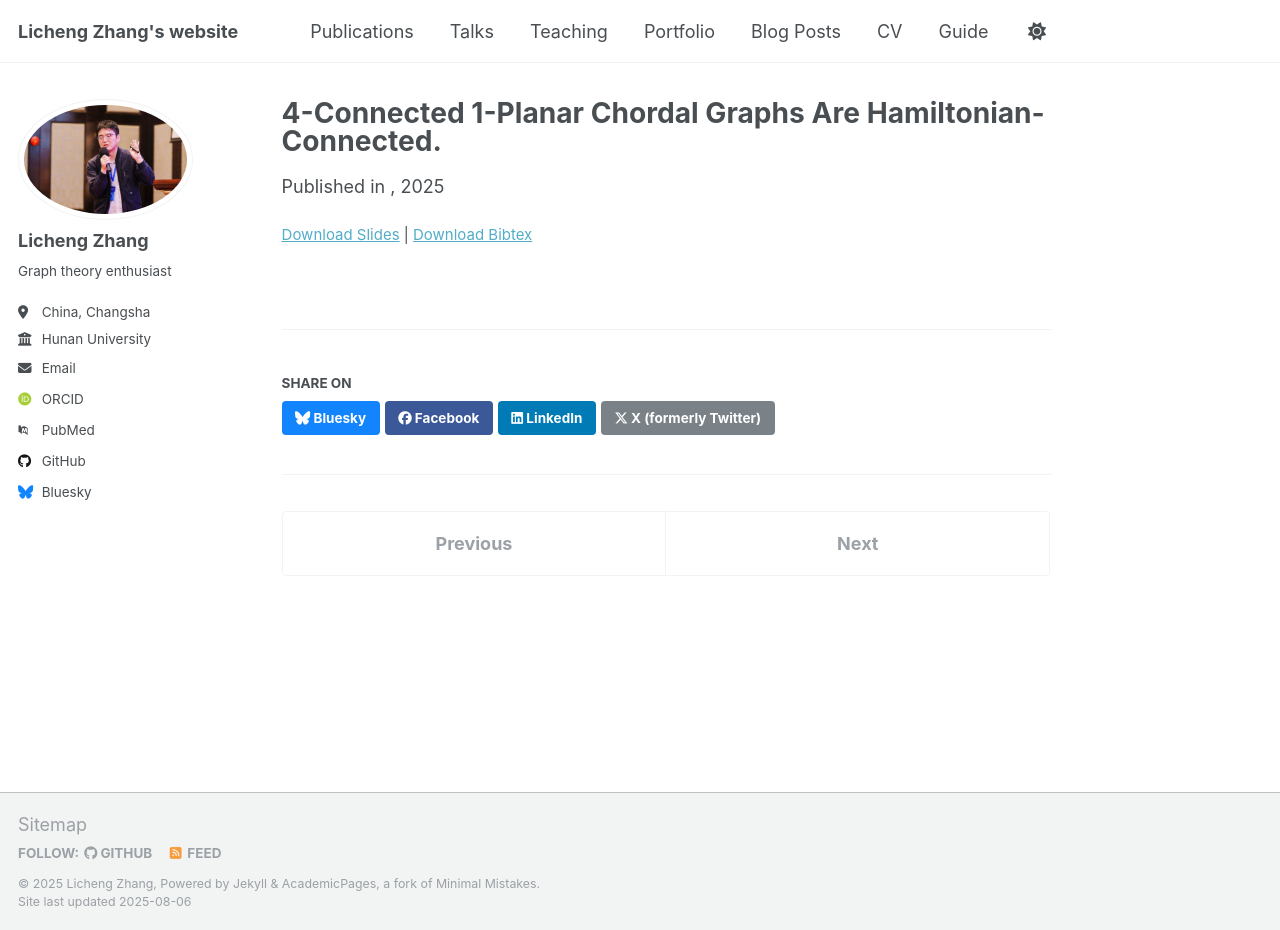
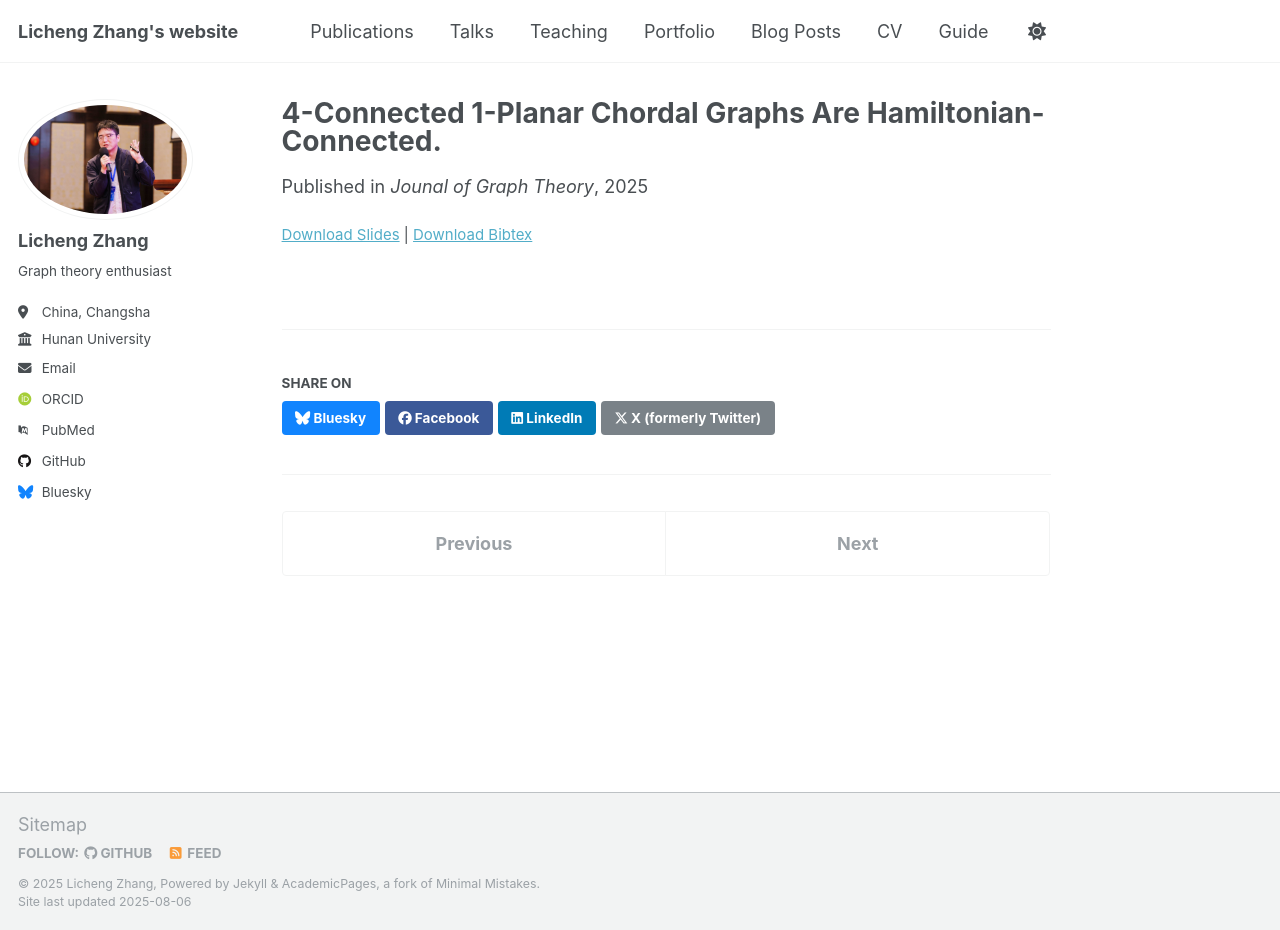
Before and after one commit to lichengzhang2/lichengzhang.github.io, a Jekyll site: the page built from _publications/2009-10-01-paper-title-number-1.md, in a window 1280 px wide and 930 px high. Built offline with Jekyll 4.4.1, drawn with Linux system fonts in a browser that asks for light colours; some web fonts are replaced; a script that is not in the unit is left out.

Commit message:
Update 2009-10-01-paper-title-number-1.md

```diff
--- a/_publications/2009-10-01-paper-title-number-1.md
+++ b/_publications/2009-10-01-paper-title-number-1.md
@@ -3,9 +3,9 @@ title: "4-Connected 1-Planar Chordal Graphs Are Hamiltonian-Connected."
 collection: publications
 category: manuscripts
 permalink: /publication/2009-10-01-paper-title-number-1
-excerpt: ''
+excerpt: 'Authors: L. Zhang, Y. Huang, S. Lv, F. Dong'
 date: 2025-03-19
-venue: ''
+venue: 'Jounal of Graph Theory'
 slidesurl: 'http://academicpages.github.io/files/slides1.pdf'
 paperurl: 'https://doi.org/10.1002/jgt.23250'
 bibtexurl: 'http://academicpages.github.io/files/bibtex1.bib'
```
